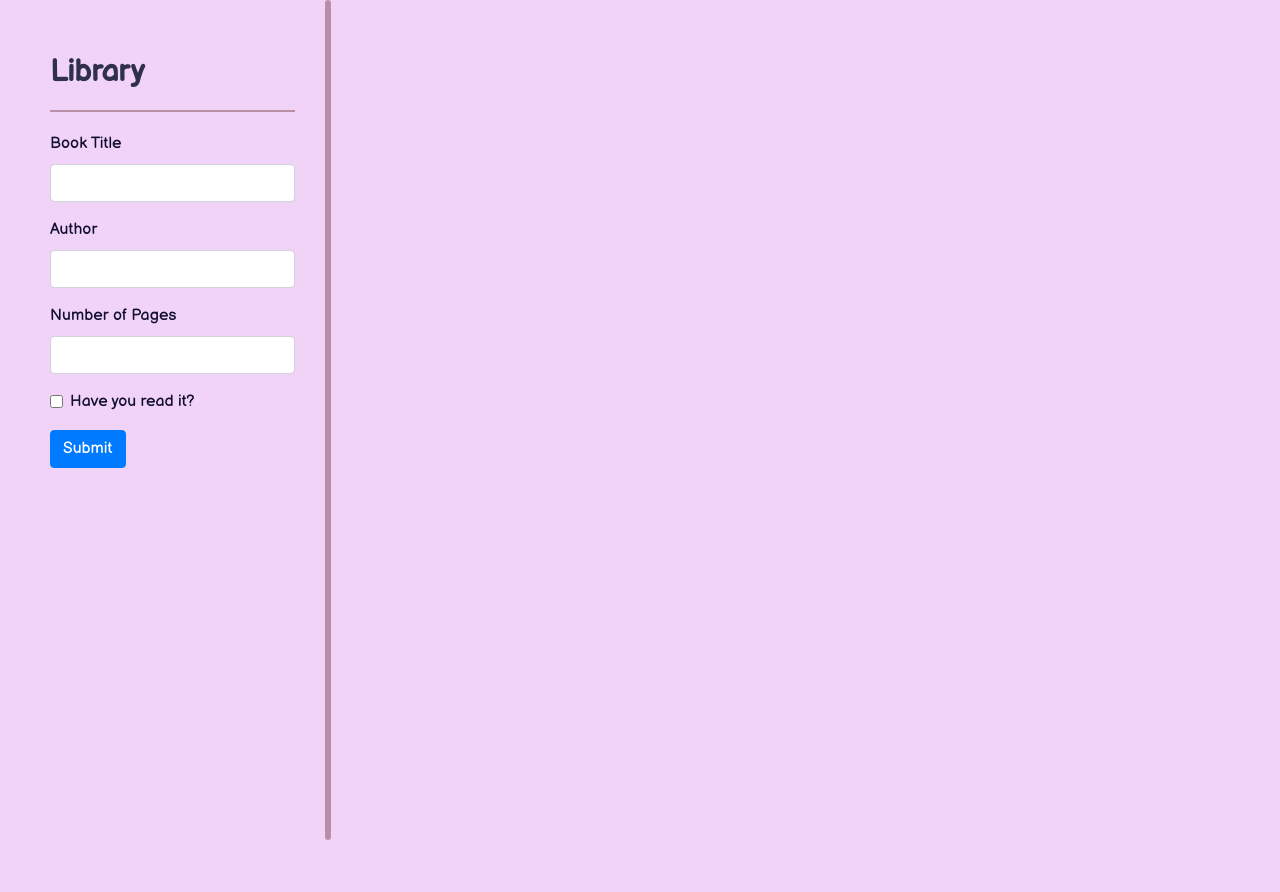
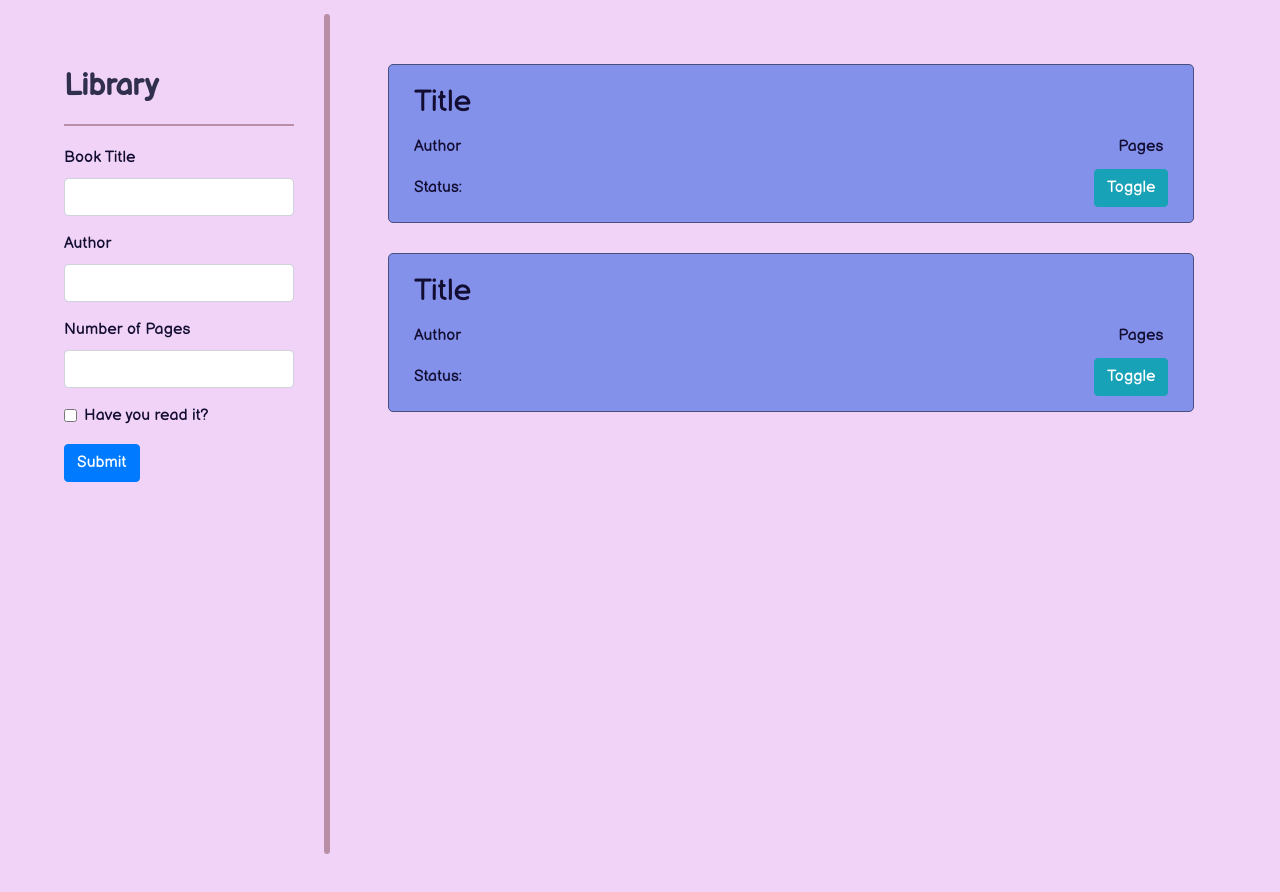
Before and after one commit to jianrong7/library, a plain HTML site: page index.html in a window 1280 px wide. Drawn offline with nearby package versions, Linux system fonts and the light colour scheme.

Commit message:
added book cards design

```diff
--- a/index.html
+++ b/index.html
@@ -36,7 +36,34 @@
     </div>
     <div class="vl"></div>
     <div class="books">
+      <div class="cards">
+        <div class="cardDesign">
+          <div class="bookTitle">Title</div>
 
+          <div class="middle">
+            <div class="author">Author</div>
+            <div class="pageCount">Pages</div>
+          </div>
+
+          <div class="footer">
+            <div class="status">Status: </div>
+            <button type="button" class="btn btn-info">Toggle</button>
+          </div>
+        </div>
+        <div class="cardDesign">
+          <div class="bookTitle">Title</div>
+
+          <div class="middle">
+            <div class="author">Author</div>
+            <div class="pageCount">Pages</div>
+          </div>
+
+          <div class="footer">
+            <div class="status">Status: </div>
+            <button type="button" class="btn btn-info">Toggle</button>
+          </div>
+        </div>
+      </div>
     </div>
   </div>
 
--- a/style.css
+++ b/style.css
@@ -4,7 +4,7 @@ body {
 }
 .flexbox {
     display: flex;
-    margin: 50px;
+    margin: 5%;
     font-family: 'Balsamiq Sans', cursive;
 }
 header {
@@ -19,6 +19,7 @@ form {
 }
 .sidebar {
     color: #120D31;
+    width: 20%;
 }
 .vl {
     border: 3px solid #B98EA7;
@@ -29,6 +30,33 @@ form {
     top: 0;
 }
 .books {
-    margin-left: 30px;
+    display: flex;
+    flex-direction: column;
+    margin-left: 5%;
     color: #120D31;
 }
+.books {
+    width: 70%;
+}
+.cardDesign {
+    background-color: #8391eb;
+    border: 1px solid #495080;
+    border-radius: 5px;
+    padding: 15px 25px;
+    margin-bottom: 30px;
+}
+.bookTitle {
+    font-size: 30px;
+    padding-bottom: 10px;
+}
+.middle {
+    display: flex;
+    justify-content: space-between;
+    padding-bottom: 10px;
+    margin-right: 5px;
+}
+.footer {
+    display: flex;
+    justify-content: space-between;
+    align-items: center;
+}
```
